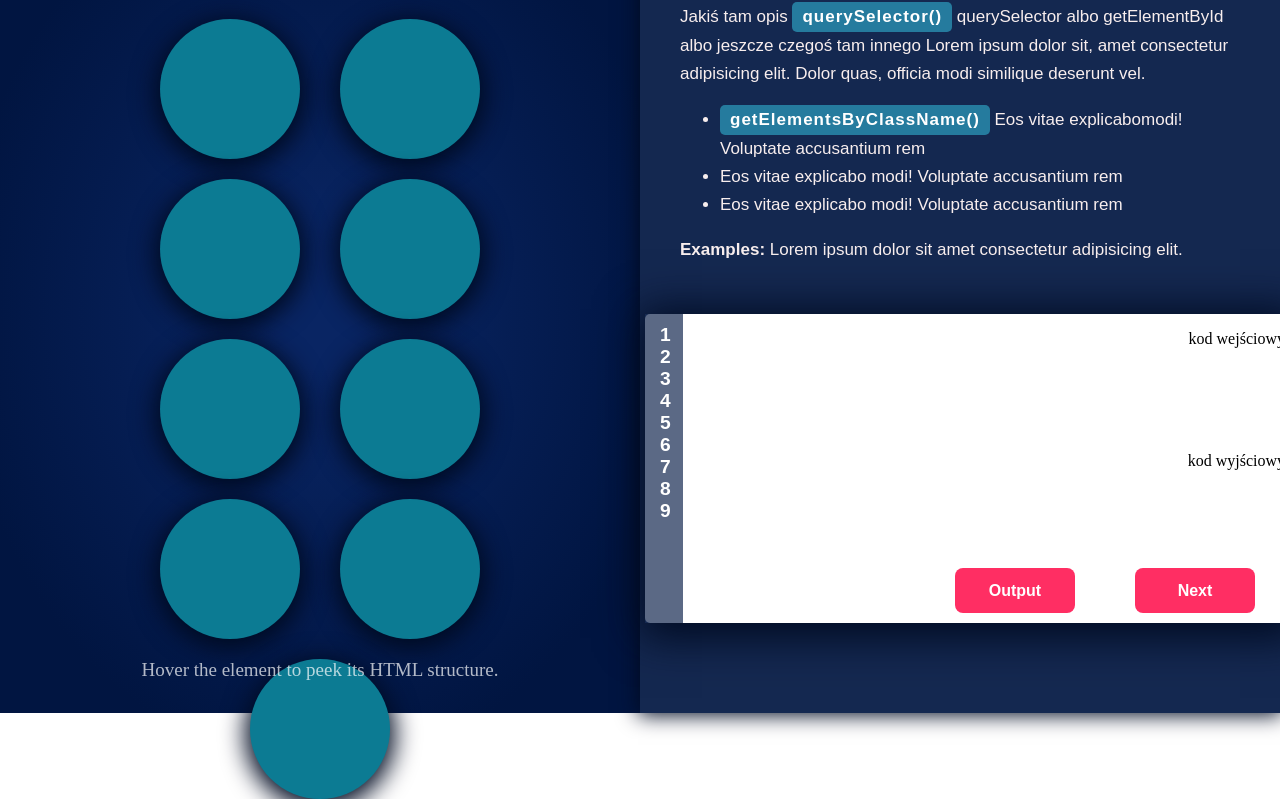
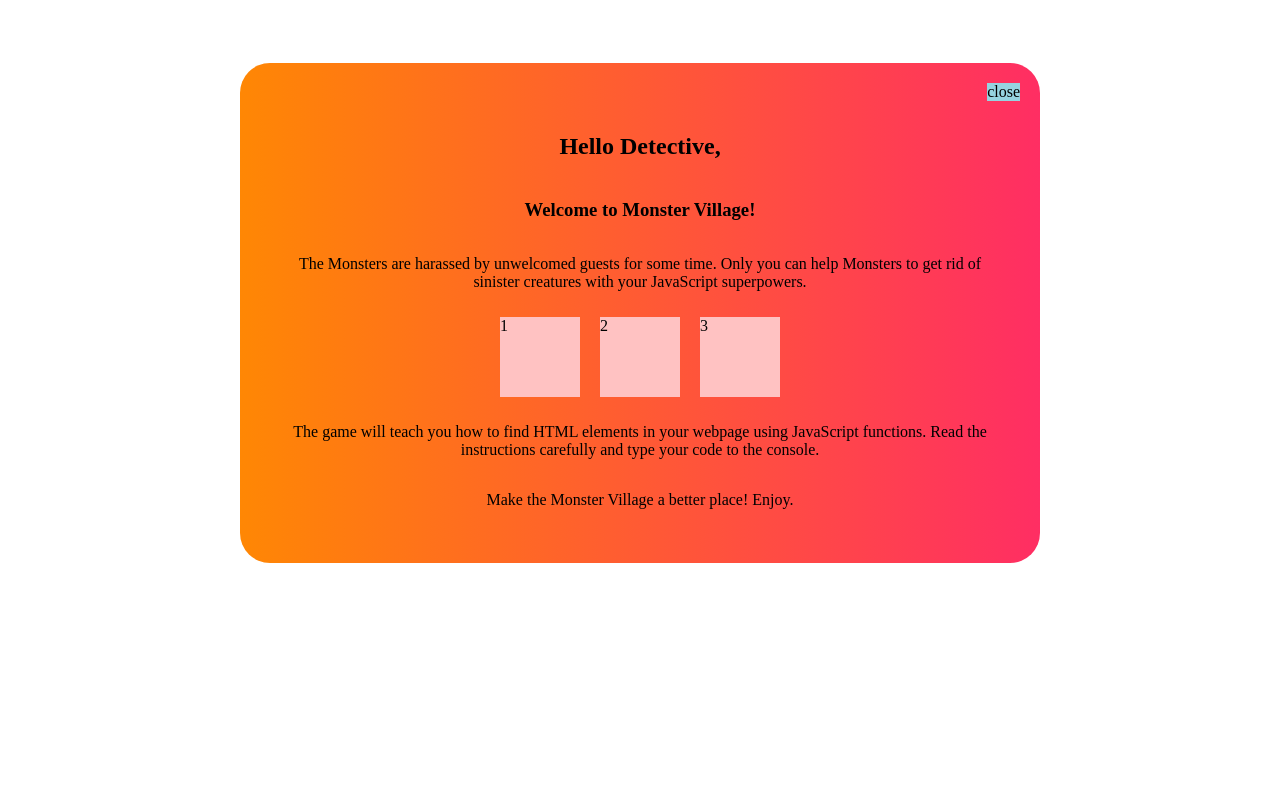
Before and after one commit to martatomchuck/MonsterJS, a React app: page / in a window 1280 px wide. Shown: the part 87-886 px from the top of the page. After the commit the page ends 800 px from the top, so only its background shows below. Built offline with nearby package versions, Linux system fonts and the light colour scheme; a web font is replaced by a local one.

Commit message:
adding welcome window

```diff
--- a/js/components/GameEngine.js
+++ b/js/components/GameEngine.js
@@ -2,15 +2,32 @@ import React, { Component, useState, useEffect, useContext } from "react";
 
 import SectionLeft from './SectionLeft';
 import SectionRight from './SectionRight';
+import Welcome from './Welcome';
 
-const GameEngine = ({ dataset }) => {
 
-    return (
-        <div className="container">
-            <SectionLeft/>
-            <SectionRight/>
-        </div>
-    )
+class GameEngine extends Component {
+    constructor(props) {
+        super(props);
+        this.state = {};
+    }
+
+    render() {
+
+        const {dataset} = this.props
+
+        // return (
+        //     <div className="container">
+        //         <SectionLeft/>
+        //         <SectionRight/>
+        //     </div>
+        // );
+
+        return <Welcome/>
+    }
+
+    componentDidMount() {
+        return <Welcome/>
+    }
 }
 
 export default GameEngine;
--- a/js/components/SectionLeft.js
+++ b/js/components/SectionLeft.js
@@ -1,4 +1,6 @@
 import React, { Component, useState, useEffect, useContext } from "react";
+
+import SingleElement from './SingleElement';
 
 // SECTION LEFT
 const SectionLeft = () => {
@@ -39,10 +41,6 @@ const Game = () => {
     )
 }
 
-const SingleElement = () => {
-    return <div className="el"></div>
-}
-
 const Tooltip = () => {
     return
 }
--- /dev/null
+++ b/js/components/SingleElement.js
@@ -0,0 +1,7 @@
+import React, { Component, useState, useEffect, useContext } from "react";
+
+const SingleElement = () => {
+    return <div className="el"></div>
+}
+
+export default SingleElement;
--- /dev/null
+++ b/js/components/Welcome.js
@@ -0,0 +1,24 @@
+import React, { Component, useState, useEffect, useContext } from "react";
+import SingleElement from './SingleElement';
+
+const Welcome = () => {
+    return (
+        <div className="welcome">
+            <a className="welcome-close-btn">close</a>
+            <h2>Hello Detective,</h2>
+            <h3>Welcome to Monster Village!</h3>
+            <p>The Monsters are harassed by unwelcomed guests for some time.
+            Only you can help Monsters to get rid of sinister creatures with your JavaScript superpowers.</p>
+            <div className="monsters">
+                <div>1</div>
+                <div>2</div>
+                <div>3</div>
+            </div>
+            <p>The game will teach you how to find HTML elements in your webpage using JavaScript functions.
+            Read the instructions carefully and type your code to the console.</p>
+            <p>Make the Monster Village a better place! Enjoy.</p>
+        </div>
+    )
+}
+
+export default Welcome;
--- a/scss/main.scss
+++ b/scss/main.scss
@@ -21,7 +21,7 @@ body {
 .section-left {
     width: 50%;
     height: 100%;
-    background-image: radial-gradient(#092563 10%, #011541 80%);
+    background-image: radial-gradient(#092563 15%, #011541 70%);
     // background-color: rgb(5, 29, 82);
     // background-color: rgba(1, 10, 67, 0.2);
     // background-color: #0c7b93;
@@ -223,3 +223,44 @@ body {
     margin: 10px 30px;
 
 }
+
+
+// WELCOME
+.welcome {
+    width: 800px;
+    height: 500px;
+    background-image: linear-gradient(90deg, #FF8704, #ff2e63);
+    border-radius: 30px;
+    position: absolute;
+    z-index: 99999;
+    top: calc(50% - 250px);
+    left: calc(50% - 400px);
+    display: flex;
+    flex-direction: column;
+    justify-content: space-around;
+    align-items: center;
+    padding: 50px;
+
+    p {
+        text-align: center;
+    }
+
+    .monsters {
+        display: flex;
+
+        div {
+            width: 80px;
+            height: 80px;
+            background-color: #ffc2c2;
+            margin: 10px;
+        }
+    }
+}
+
+.welcome-close-btn {
+    background-color: #96d3e0;
+    cursor: pointer;
+    position: absolute;
+    top: 20px;
+    right: 20px;
+}
```
